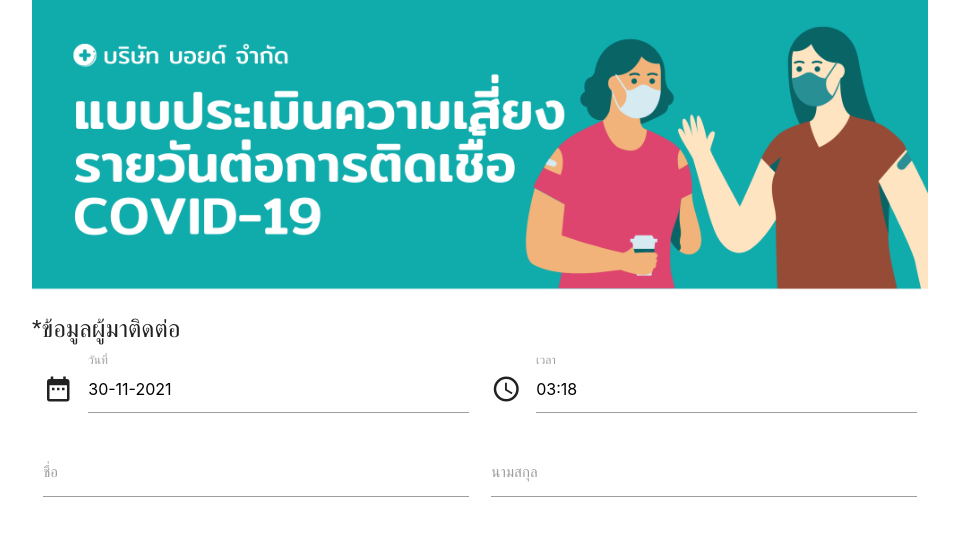
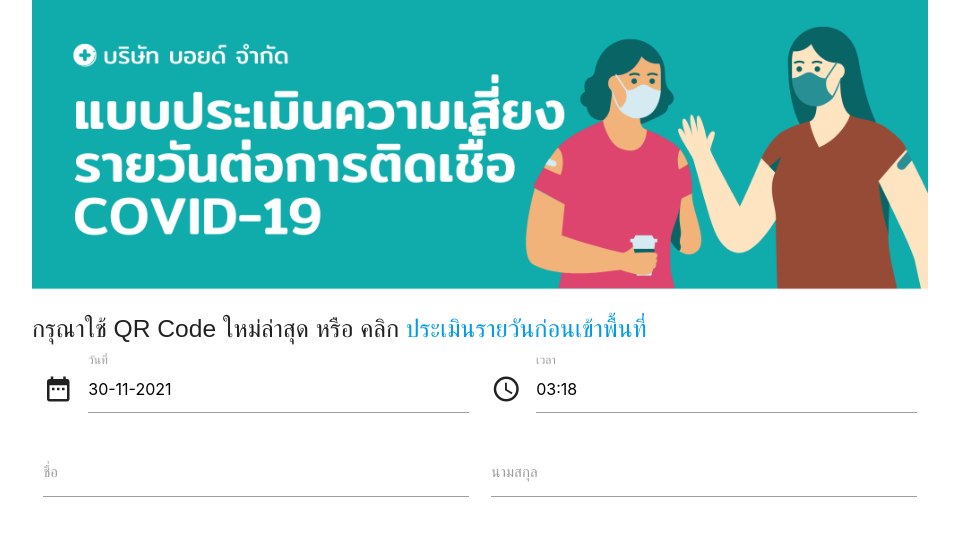
Before and after one commit to nopparat231/form-covid19, a PHP site: page /?outsider in a window 1280 px wide. Shown: the part 80-616 px from the top of the page, without its empty margins (160-1119 px from the left). Run offline with PHP 8.4, Linux system fonts and the light colour scheme.

Commit message:
Update outsider.php

```diff
--- a/outsider.php
+++ b/outsider.php
@@ -72,7 +72,7 @@ input[type=submit] {
             <img src="./lib/imgs/logo.png" width="100%">
 
         </div>
-        <h5>*ข้อมูลผู้มาติดต่อ</h5>
+        <h5>กรุณาใช้ QR Code ใหม่ล่าสุด หรือ คลิก <a href="https://boydth.000webhostapp.com/?outsider">ประเมินรายวันก่อนเข้าพื้นที่</a> </h5>
         <div class="row">
             <div class="col s12">
 
```
